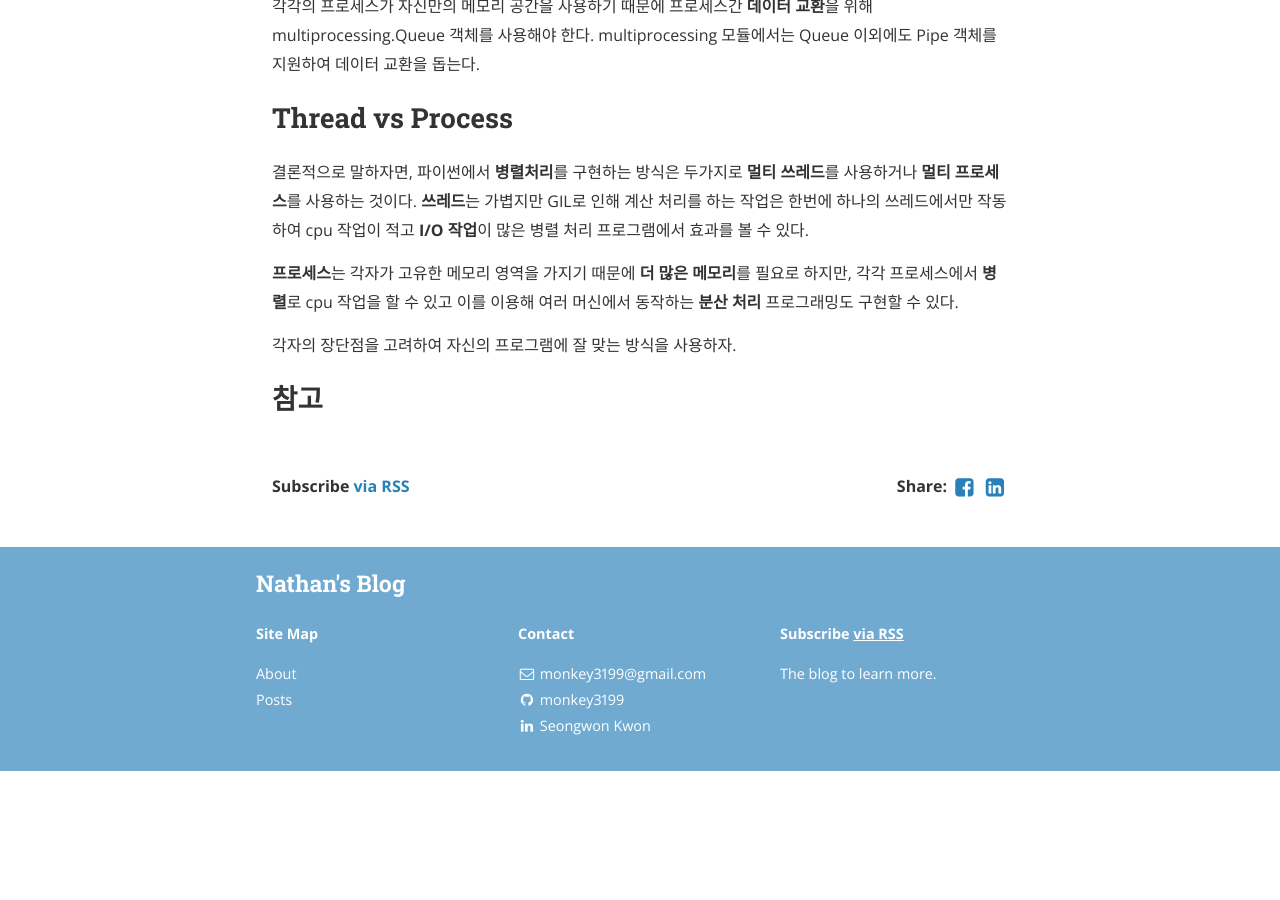
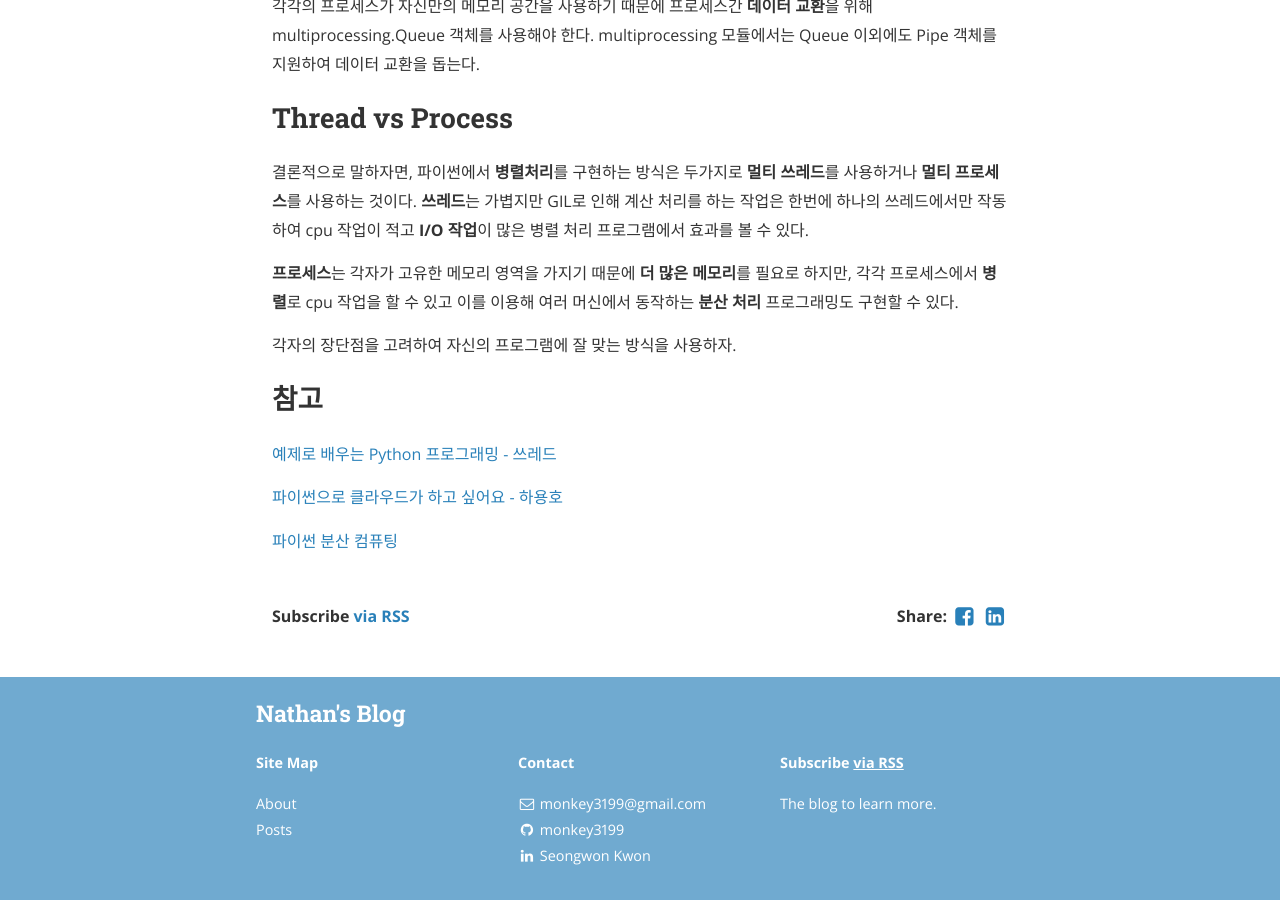
Before and after one commit to monkey3199/monkey3199.github.io, a Jekyll site: the page built from _posts/2018-12-04-python-pararrel.md, in a window 1280 px wide and 900 px high, scrolled down 3361 px. Built offline with Jekyll 4.4.1, drawn with Linux system fonts in a browser that asks for light colours; nearby versions of some CDN libraries; before the commit the page ends 4132 px from its top, so only the background shows below that.

Commit message:
참고 변환

```diff
--- a/_posts/2018-12-04-python-pararrel.md
+++ b/_posts/2018-12-04-python-pararrel.md
@@ -133,6 +133,8 @@ multiprocessing 모듈의 가장 큰 **장점**은 threding 모듈과 구현 방
 
 ## 참고
 
-[예제로 배우는 Python 프로그래밍 - 쓰레드]: http://pythonstudy.xyz/python/article/24-%EC%93%B0%EB%A0%88%EB%93%9C-Thread
-[파이썬으로 클라우드가 하고 싶어요 - 하용호]: https://www.slideshare.net/kthcorp/h32011c6pythonandcloud-111205023210phpapp02
-[파이썬 분산 컴퓨팅]: http://acornpub.co.kr/book/distributed-computing
+[예제로 배우는 Python 프로그래밍 - 쓰레드](http://pythonstudy.xyz/python/article/24-%EC%93%B0%EB%A0%88%EB%93%9C-Thread )
+
+[파이썬으로 클라우드가 하고 싶어요 - 하용호](https://www.slideshare.net/kthcorp/h32011c6pythonandcloud-111205023210phpapp02 )
+
+[파이썬 분산 컴퓨팅](http://acornpub.co.kr/book/distributed-computing  )
```
